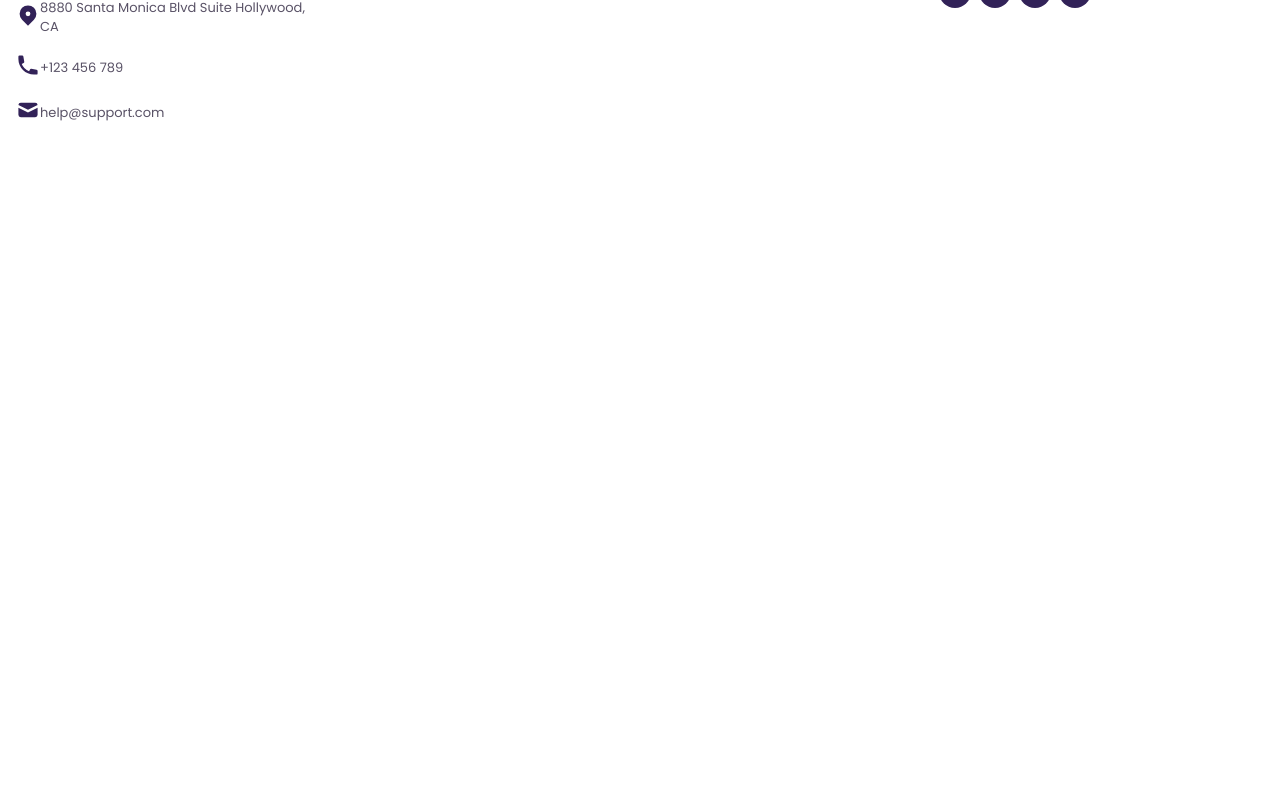
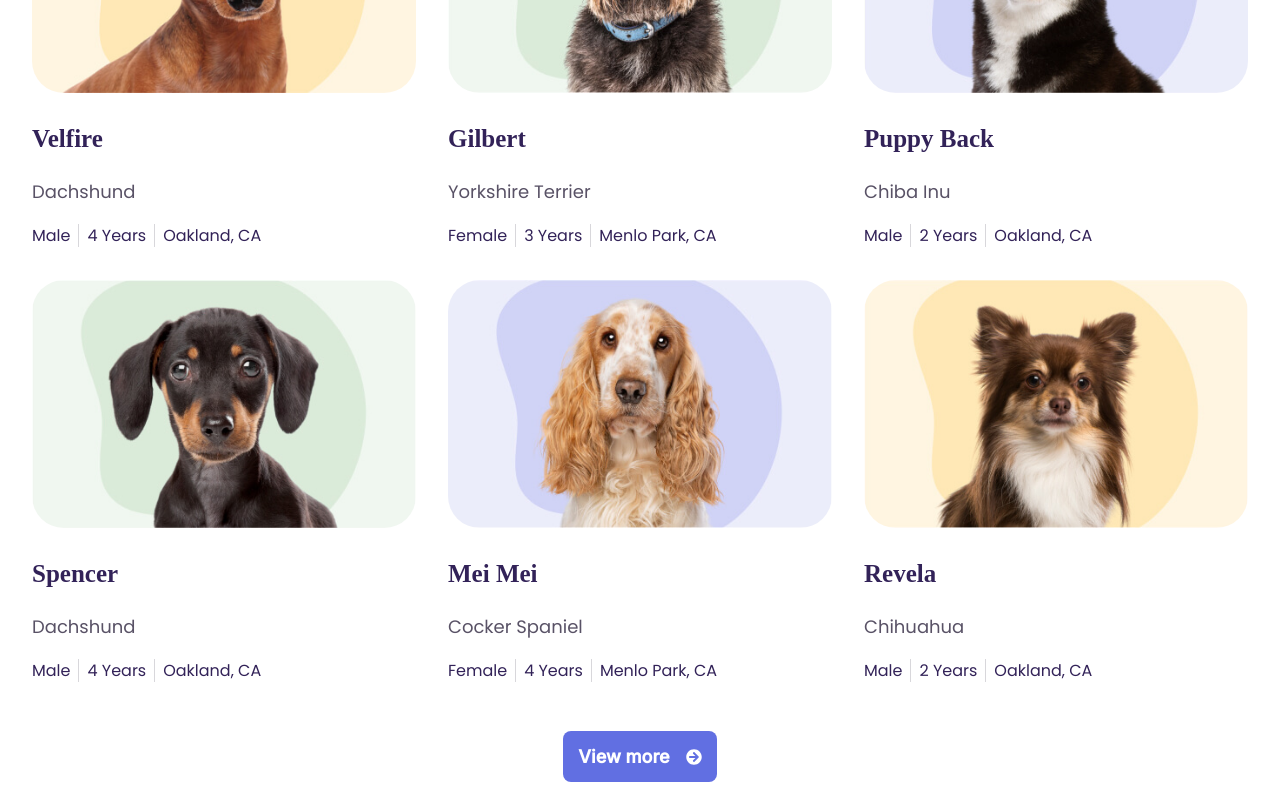
Before and after one commit to simz14/HappyTails, a React (Vite) app in the folder client/: page / in a window 1280 px wide. Shown: the part 1640-2440 px from the top of the page. Before the commit the page ends 1800 px from the top, so only its background shows below. Built offline with nearby package versions, Linux system fonts and the light colour scheme; a web font is replaced by a local one.

Commit message:
home dogs section done

```diff
--- a/client/src/components/DogSection.jsx
+++ b/client/src/components/DogSection.jsx
@@ -1,7 +1,66 @@
 import React from "react";
+import styled from "styled-components";
 
-const DogSection = () => {
-  return <div>Dog</div>;
+const Dog = styled.div`
+  border-radius: ${(props) => props.theme.radius.large};
+  padding: ${(props) => props.theme.spacing.padding.small};
+  border: 1px solid white;
+  cursor: pointer;
+  &:hover {
+    border: 1px solid ${(props) => props.theme.colors.yellow};
+    box-shadow: 0px 10px 30px 0px rgba(204, 142, 9.9, 0.12);
+  }
+
+  & h3 {
+    color: ${(props) => props.theme.colors.darkestPurple};
+    font-family: ${(props) => props.theme.typography.family.extra};
+    font-size: ${(props) => props.theme.typography.size.xxLarge};
+    &:hover {
+      color: ${(props) => props.theme.colors.mediumPurple};
+    }
+  }
+  & p {
+    font-size: ${(props) => props.theme.typography.size.small};
+  }
+  & img {
+    height: auto;
+    max-width: 100%;
+    border-radius: ${(props) => props.theme.radius.large};
+    transition-duration: 0.3s;
+    &:hover {
+      transform: translateY(-8px);
+      transition-duration: 0.3s;
+    }
+  }
+  & .info {
+    & span {
+      font-size: ${(props) => props.theme.typography.size.small};
+      color: ${(props) => props.theme.colors.darkestPurple};
+      padding: 0 0.5rem;
+    }
+    & .borderRight {
+      padding: 0 0.5rem 0 0;
+    }
+    & .border {
+      border-right: 1px solid ${(props) => props.theme.colors.lightBlue};
+      border-left: 1px solid ${(props) => props.theme.colors.lightBlue};
+    }
+  }
+`;
+
+const DogSection = ({ dog }) => {
+  return (
+    <Dog>
+      <img src={dog.img} alt="dog" />
+      <h3>{dog.name}</h3>
+      <p>{dog.breed}</p>
+      <div className="info">
+        <span className="borderRight">{dog.sex}</span>
+        <span className="border">{dog.age} Years</span>
+        <span>{dog.location}</span>
+      </div>
+    </Dog>
+  );
 };
 
 export default DogSection;
--- a/client/src/screens/Home/sections/DogsSection.jsx
+++ b/client/src/screens/Home/sections/DogsSection.jsx
@@ -1,11 +1,15 @@
-import React from "react";
+import React, { useContext } from "react";
 import { Container } from "../../../components/Container";
 import styled from "styled-components";
 import DogSection from "../../../components/DogSection";
+import { DogsContext } from "../../../context/DogsContext";
+import PurpleButton from "../../../components/PuprleButton";
+import { FaArrowCircleRight } from "react-icons/fa";
 
 const DogsContainer = styled.div`
   display: flex;
   flex-direction: column;
+  align-items: center;
   & .sectionDescription {
     text-align: center;
   }
@@ -28,7 +32,20 @@ const DogsContainer = styled.div`
   }
 `;
 
+const DogsWrapper = styled.div`
+  display: grid;
+  grid-template-columns: repeat(3, 1fr);
+  margin: 2rem 0;
+
+  @media (max-width: 750px) {
+    display: flex;
+    flex-direction: column;
+  }
+`;
+
 const DogsSection = () => {
+  const { dogs } = useContext(DogsContext);
+  console.log(dogs);
   return (
     <Container>
       <DogsContainer>
@@ -36,9 +53,16 @@ const DogsSection = () => {
           <h2>Dogs available for adoption</h2>
           <p>These are some of the dogs that are looking for home.</p>
         </div>
-        <div>
-          <DogSection />
-        </div>
+        <DogsWrapper>
+          {dogs.slice(0, 6).map((dog) => {
+            return <DogSection key={dog.id} dog={dog} />;
+          })}
+        </DogsWrapper>{" "}
+        <PurpleButton
+          icon={<FaArrowCircleRight />}
+          iconAfter={true}
+          title={"View more"}
+        />
       </DogsContainer>
     </Container>
   );
--- a/client/src/utils/themes/colors.jsx
+++ b/client/src/utils/themes/colors.jsx
@@ -1,9 +1,10 @@
 export const colors = {
   lightPurple: "#eeeffc",
   mediumPurple: "#616fe2",
-  darkPurple: "#616fe2",
   darkestPurple: "#322258",
   lightGrey: "#595266",
+  lightBlue: "#5952663B",
   lightYellow: "#fdfaf4",
+  yellow: " #ffeabd",
   lightPink: "#fffdf5",
 };
```
